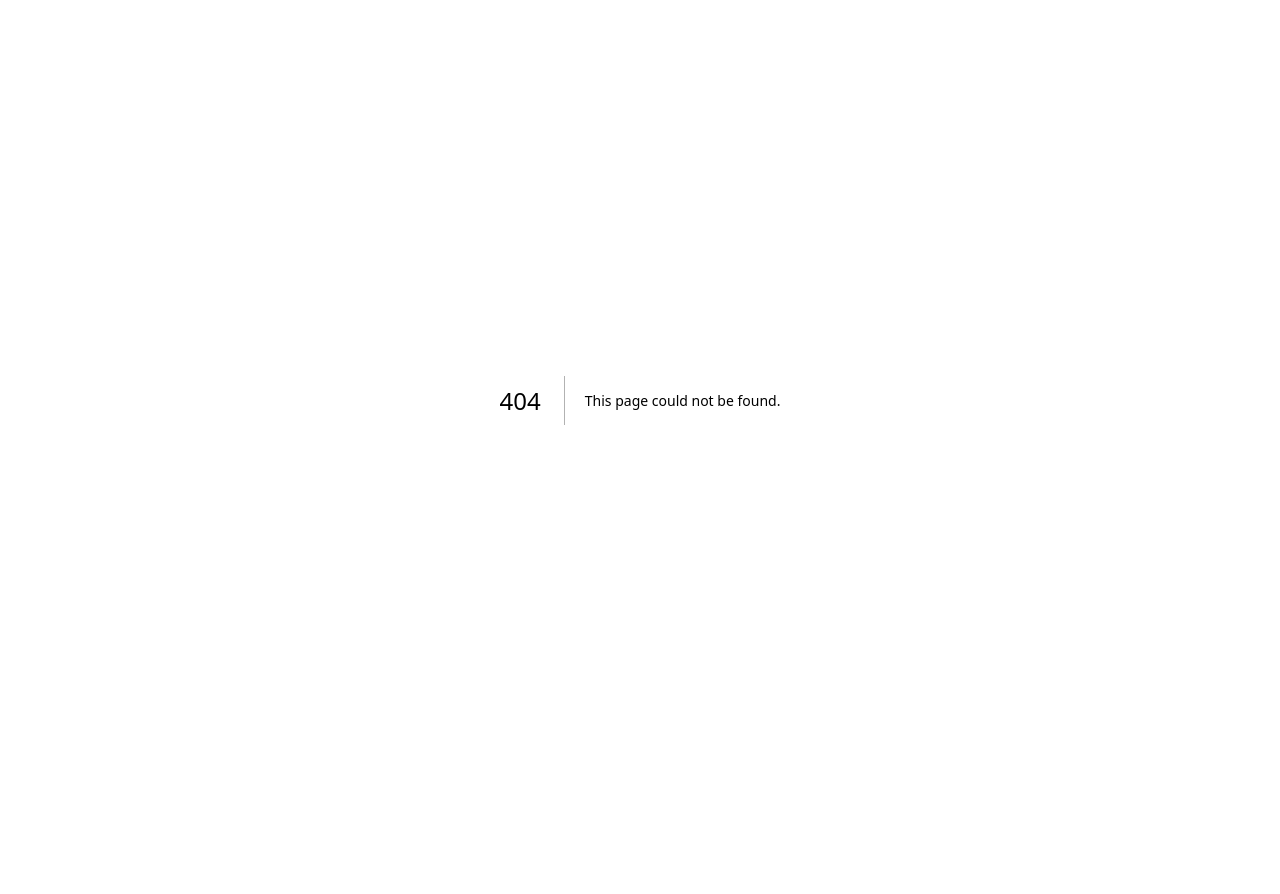
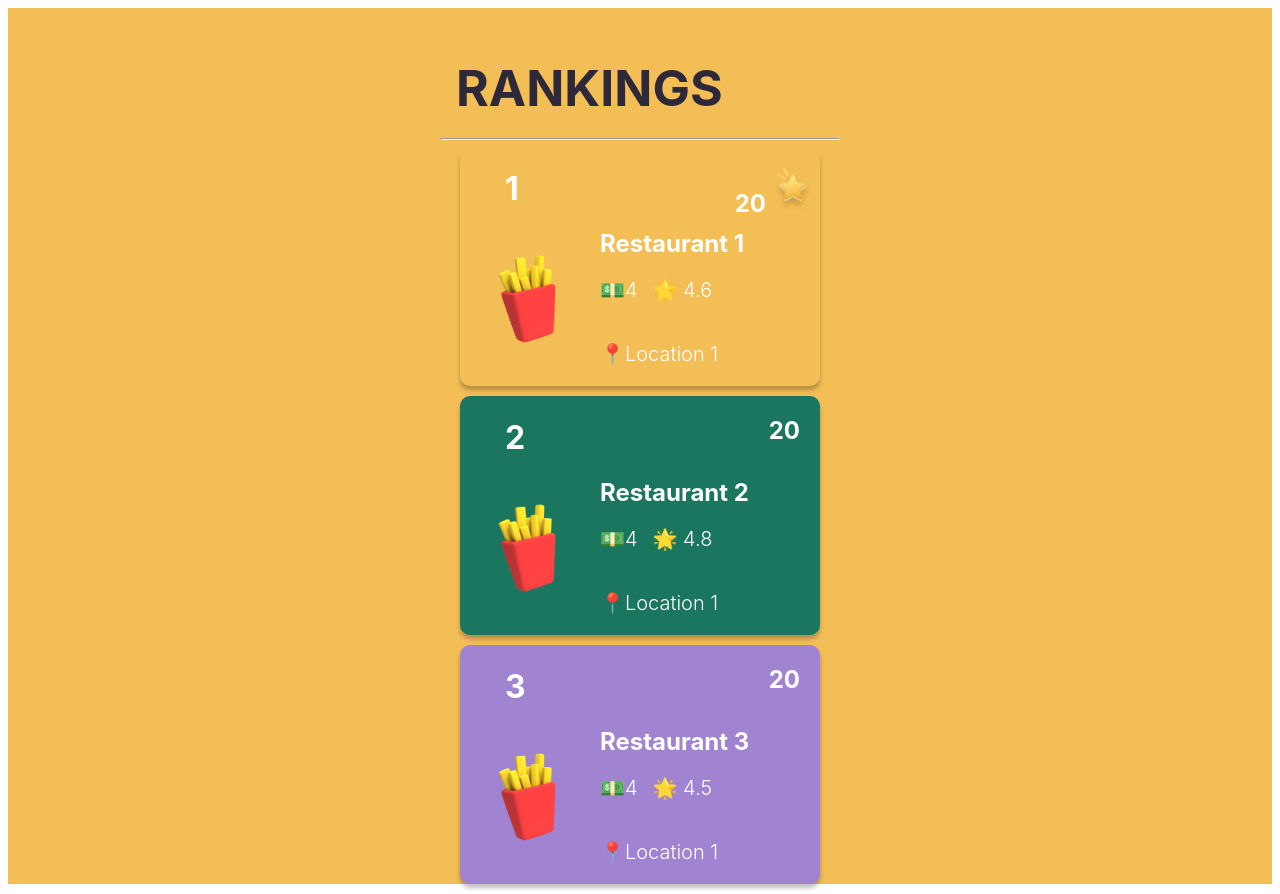
Before and after one commit to vivren/hungergames, a Next.js app in the folder hungergames/: page /ranking in a window 1280 px wide. Before the commit this address had no page. Before the commit the page ends 800 px from the top, so only its background shows below. Built offline with nearby package versions, Linux system fonts and the light colour scheme.

Commit message:
leadboard

```diff
--- a/hungergames/src/pages/leadboard.css
+++ /dev/null
@@ -1,69 +0,0 @@
-.page{
-    background-color:#F2BE55;
-}
-
-.title{
-    font-size: 50px;
-}
-
-.main{
-    /* border: 1px solid black; */
-    min-height: 100vh;
-    max-width: 50vh;
-    margin-left: auto;
-    margin-right: auto;
-    justify-content: center;
-    /* text-align: center; */
-}
-
-/* .leadboard{
-    background-color: #FAE1AD;
-    border-radius: 10px;
-    box-shadow: 0px 4px 4px 0px rgba(0, 0, 0, 0.25);
-} */
-
-.leadboardCard{
-    background-color:#D56359;
-    border-radius: 10px;
-    box-shadow: 0px 4px 4px 0px rgba(0, 0, 0, 0.25);
-    height: fit-content;
-
-}
-
-.index{
-    font-size: 70px;
-    margin-left: 30px;
-
-}
-
-h1{
-    color: #FFF;
-    font-family: Inter;
-    font-size: 26px;
-    font-style: normal;
-    font-weight: 800;
-    line-height: normal;
-    margin-bottom: 0;
-}
-
-.restaurantImage{
-    margin-top: 20px;
-    width:150px;
-    height: 150px;
-}
-
-.cardElem1{
-    display: flex;
-}
-
-.cardElem2{
-    float: right;
-    display: flex;
-    margin-right: 5px;
-}
-
-p{
-    color: #FFF;
-    font-family: Inter;
-
-}
--- a/hungergames/src/pages/leadboard.tsx
+++ /dev/null
@@ -1,52 +0,0 @@
-import React from 'react';
-import './leadboard.css';
-
-interface RestaurantData {
-  name: string;
-  location: string;
-  priceLevel: number;
-  votes: string[];
-  score: number;
-  imageUrl: string;
-}
-
-const restaurantData: RestaurantData[] = [
-  {
-    name: 'Restaurant 1',
-    location: 'Location 1',
-    priceLevel: 4,
-    votes: ['p1', 'p2', 'p3'],
-    score: 20,
-    imageUrl: '/fries1.png',
-  },
-  // fetch data from backend
-];
-
-export default function Leadboard() {
-  return (
-    <div className="page">
-      <div className="main">
-        <div className="leadboard">
-          <h1 className="title">RANKING</h1>
-
-          {restaurantData.map((restaurant, index) => (
-            <div key={index} className={`leadboardCard cardElem${index + 1}`}>
-              <h1 className="index">{index + 1}</h1>
-              <img className="restaurantImage" src={restaurant.imageUrl} />
-              <div className="listInfo">
-                <h1 className="name">{restaurant.name}</h1>
-                <p>📍 {restaurant.location}</p>
-                <p> 💵 Price Level: {restaurant.priceLevel}</p>
-                <p>🗳️ Rating: {restaurant.votes.join(', ')}</p>
-                <div className="cardElem2">
-                  <h1>{restaurant.score} </h1>
-                   {index ==0 && <img src="/winner.png" />}
-                </div>
-              </div>
-            </div>
-          ))}
-        </div>
-      </div>
-    </div>
-  );
-}
--- /dev/null
+++ b/hungergames/src/pages/ranking.css
@@ -0,0 +1,129 @@
+.page{
+    background-color:#F2BE55;
+}
+
+.main{
+    /* border: 1px solid black; */
+    min-height: 100vh;
+    max-width: 50vh;
+    margin-left: auto;
+    margin-right: auto;
+    justify-content: center;
+
+}
+
+.bigTitle{
+    float: left;
+    display: block;
+    color: #2E293A;
+    font-family: Inter;
+    font-size: 50px;
+    font-style: normal;
+    font-weight: 700;
+    line-height: normal;
+    margin-bottom: 20px;
+}
+
+
+.title{
+    float: left;
+    margin-top: 1em;
+    margin-left: 1em;
+    width: 100%;
+}
+
+
+.index{
+    font-size: 70px;
+    margin-left: 30px;
+}
+
+.restaurantImage{
+    margin-top: 20px;
+    width:150px;
+    height: 150px;
+}
+
+.cardElem1{
+    display: flex;
+}
+
+.cardElem2{
+    float: right;
+    display: flex;
+    margin-right: 5px;
+}
+
+
+.elem{
+    display: block;
+}
+.restaurant{
+    margin-left: 20px;
+    margin-right: 20px;
+}
+.restaurantImg{
+    width: 100px;
+    height: 100px;
+    margin:20px;
+}
+
+.rank{
+    justify-content: space-between;
+    display: flex;
+    width:100%;
+
+}
+
+
+.score{
+    display: inline;
+    margin-right: 10px;
+    margin-top: 20px;
+
+}
+
+.info{
+    display: flexbox;
+    color: #FFF;
+    font-family: Inter;
+    font-size: 14px;
+
+}
+
+p{
+    color: #FFF;
+    font-family: Inter;
+    font-size: 20px;
+    margin-right: 15px;
+    font-weight: 300;
+}
+
+.restaurantInfo{
+    display: flex;
+    /* justify-content: space-between; */
+}
+
+.restaurant{
+    /* background-color: #D56359; */
+    box-shadow: 0px 4px 4px 0px rgba(0, 0, 0, 0.25);
+    margin-bottom: 10px;
+    border-radius: 10px;
+
+}
+
+.ranking{
+    margin-left: 45px;
+    color:#FFF;
+    font-family: Inter;
+}
+
+h2{
+    margin:0px;
+    color: #FFF;
+    font-family: Inter;
+}
+
+.level1{
+    display: flex;
+}
--- /dev/null
+++ b/hungergames/src/pages/ranking.tsx
@@ -0,0 +1,86 @@
+import React, { useState, useEffect } from 'react';
+import './ranking.css';
+import Link from 'next/link';
+
+
+export default function Wait() {
+  interface RestaurantData {
+    name: string;
+    location: string;
+    priceLevel: number;
+    rating: number;
+    score: number;
+    imageUrl: string;
+  }
+
+  const restaurantData: RestaurantData[] = [
+    {
+      name: 'Restaurant 1',
+      location: 'Location 1',
+      priceLevel: 4,
+      rating: 4.6,
+      score: 20,
+      imageUrl: '/fries1.png',
+    },
+    {
+      name: 'Restaurant 2',
+      location: 'Location 1',
+      priceLevel: 4,
+      rating: 4.8,
+      score: 20,
+      imageUrl: '/fries1.png',
+    },
+    {
+      name: 'Restaurant 3',
+      location: 'Location 1',
+      priceLevel: 4,
+      rating: 4.5,
+      score: 20,
+      imageUrl: '/fries1.png',
+    },
+
+    // fetch data from backend
+  ];
+
+  return (
+    <div className="page">
+      <div className="main">
+        <div className="title">
+          <h1 className="bigTitle">
+            RANKINGS
+          </h1>
+        </div>
+        <hr></hr>
+
+        <div className="restaurantList">
+          {/* Map over the restaurantData array and create a div for each restaurant */}
+          {restaurantData.map((restaurant, index) => (
+              <div className="restaurant" key={index} style={{ backgroundColor: index === 0 ? '#D56359;' : (index === 1 ? '#1B765F' : (index === 2 ? '#A184D1' : '#D56359')) }}>
+              <div className="rank">
+                <h1 className='ranking'>{index + 1}</h1>
+                <div className="score">
+                  <h2 className="score">{restaurant.score}</h2>
+                  {index ==0 && <img src="./winner.png"></img>}
+                </div>
+              </div>
+              <div className="restaurantInfo">
+              <img className="restaurantImg" src={restaurant.imageUrl} alt={`Image of ${restaurant.name}`} />
+                <div className="Info">
+                  <h2>{restaurant.name}</h2>
+                  <div className="level1">
+                     <p>💵{restaurant.priceLevel}</p>
+                     <p>🌟 {restaurant.rating}</p>
+                  </div>
+                  <p>📍{restaurant.location}</p>
+
+               </div>
+              </div>
+
+            </div>
+          ))}
+        </div>
+
+      </div>
+    </div>
+  );
+}
```
